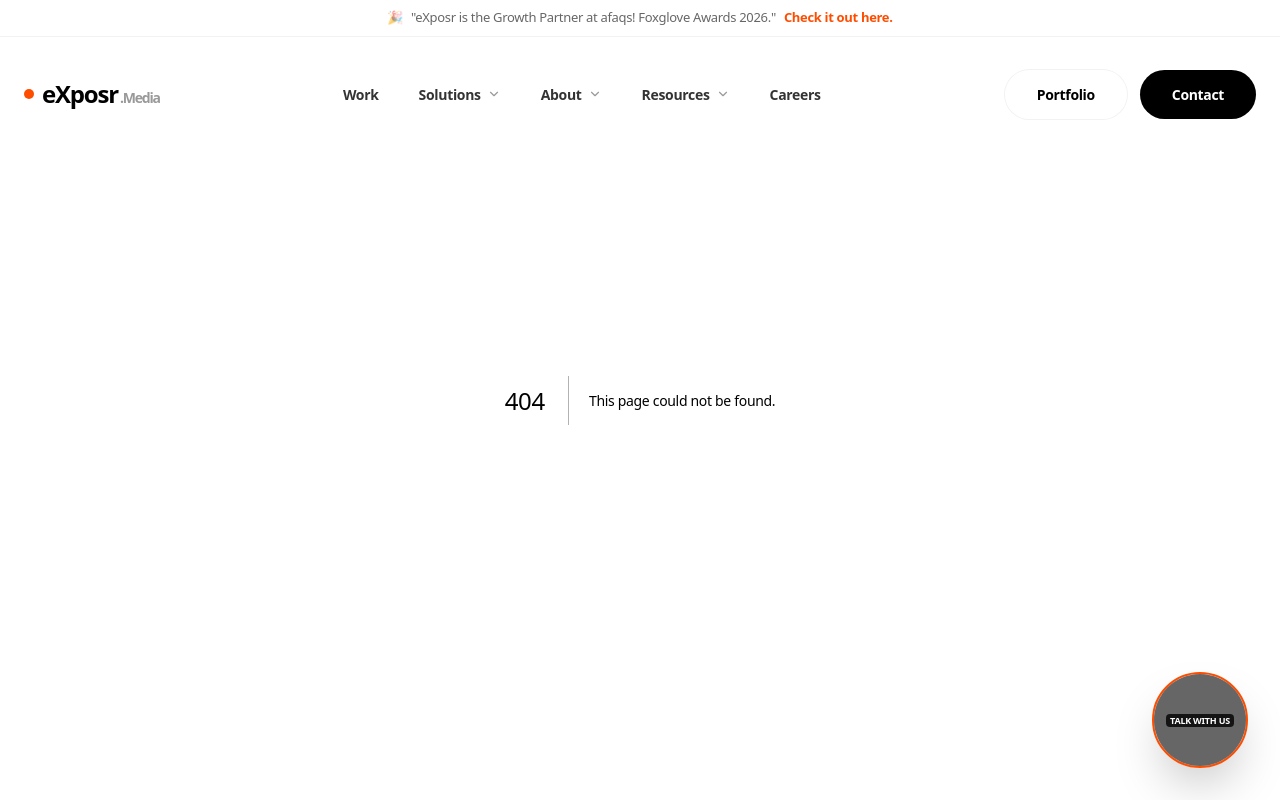
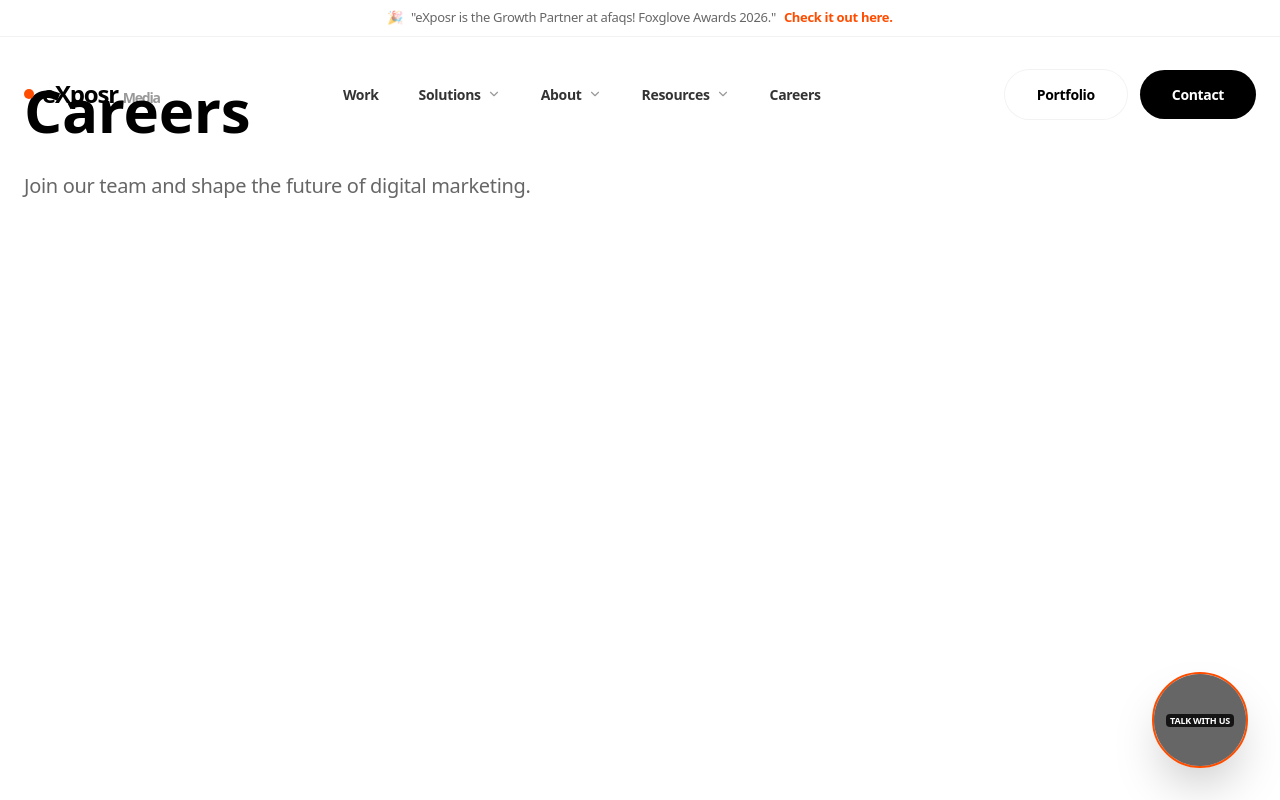
Before and after one commit to ishwaryavardhan/exposr-website, a Next.js app: page /careers in a window 1280 px wide. Before the commit this address had no page. Shown: the top 800 px of the page. Built offline with nearby package versions, Linux system fonts and the light colour scheme; grey boxes are pictures that could not be loaded.

Commit message:
404 error resolve

```diff
--- /dev/null
+++ b/src/app/careers/page.tsx
@@ -0,0 +1,10 @@
+export default function CareersPage() {
+    return (
+        <div className="min-h-screen bg-white">
+            <div className="container mx-auto px-6 py-20">
+                <h1 className="text-6xl font-black text-black mb-8">Careers</h1>
+                <p className="text-xl text-black/60">Join our team and shape the future of digital marketing.</p>
+            </div>
+        </div>
+    );
+}
--- /dev/null
+++ b/src/app/news/page.tsx
@@ -0,0 +1,10 @@
+export default function NewsPage() {
+    return (
+        <div className="min-h-screen bg-white">
+            <div className="container mx-auto px-6 py-20">
+                <h1 className="text-6xl font-black text-black mb-8">News</h1>
+                <p className="text-xl text-black/60">Latest updates and announcements from Exposr.</p>
+            </div>
+        </div>
+    );
+}
--- /dev/null
+++ b/src/app/work/page.tsx
@@ -0,0 +1,10 @@
+export default function WorkPage() {
+    return (
+        <div className="min-h-screen bg-white">
+            <div className="container mx-auto px-6 py-20">
+                <h1 className="text-6xl font-black text-black mb-8">Our Work</h1>
+                <p className="text-xl text-black/60">Explore our portfolio and case studies.</p>
+            </div>
+        </div>
+    );
+}
```
